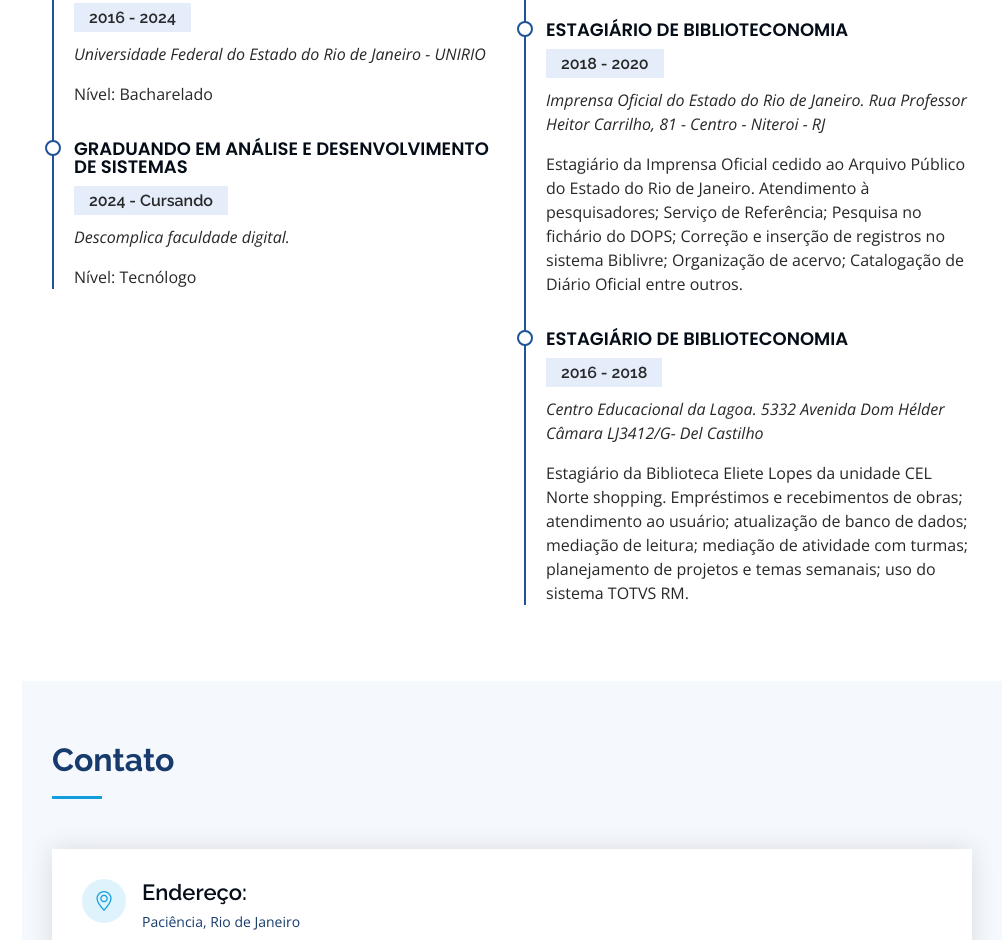
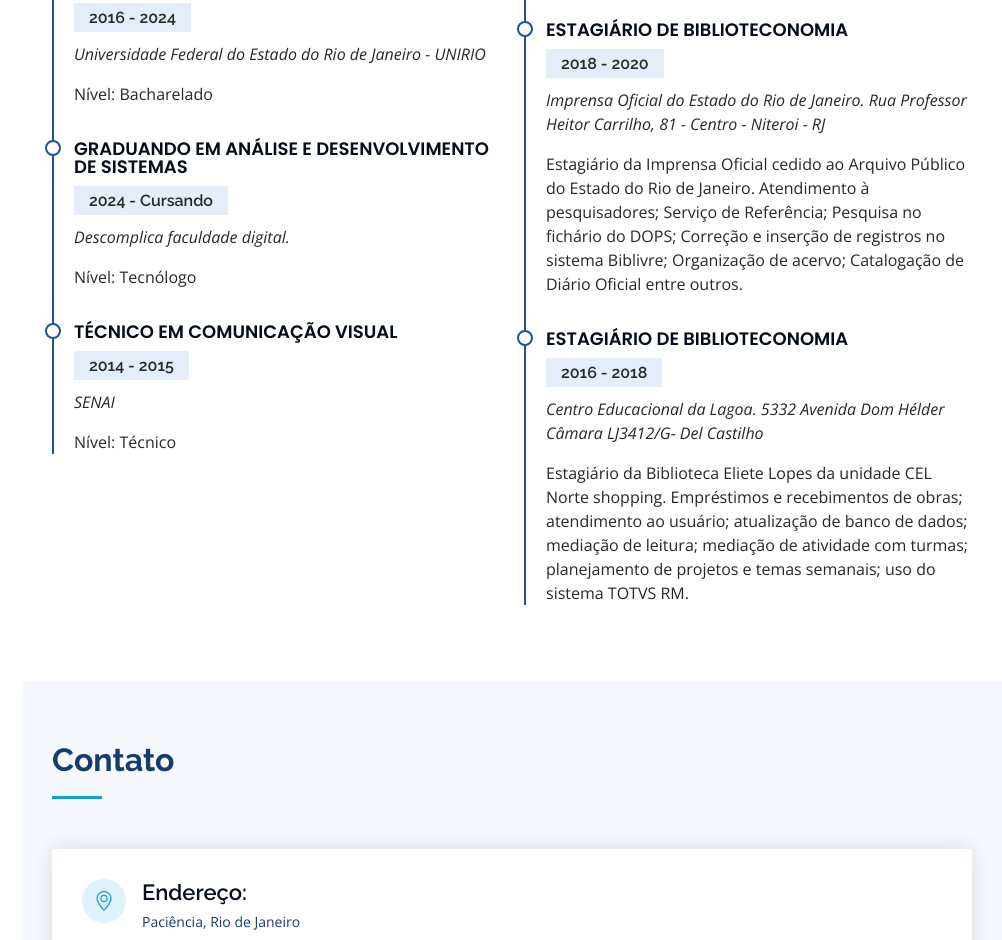
Before and after one commit to jl-sampaio/apresentacao-profissional, a plain HTML site: page index.html in a window 1280 px wide. Shown: the part 2590-3530 px from the top of the page, without its empty margins (278-1280 px from the left). Drawn offline with nearby package versions, Linux system fonts and the light colour scheme.

Commit message:
Adicionei uma graduação

```diff
--- a/index.html
+++ b/index.html
@@ -233,6 +233,12 @@
               <p><em>Descomplica faculdade digital. </em></p>
               <p>Nível: Tecnólogo</p>
             </div>
+            <div class="resume-item">
+              <h4>Técnico em comunicação visual</h4>
+              <h5>2014 - 2015</h5>
+              <p><em>SENAI </em></p>
+              <p>Nível: Técnico</p>
+            </div>
           </div>
           <div class="col-lg-6" data-aos="fade-up" data-aos-delay="100">
             <h3 class="resume-title">Experiência profissional</h3>
```
